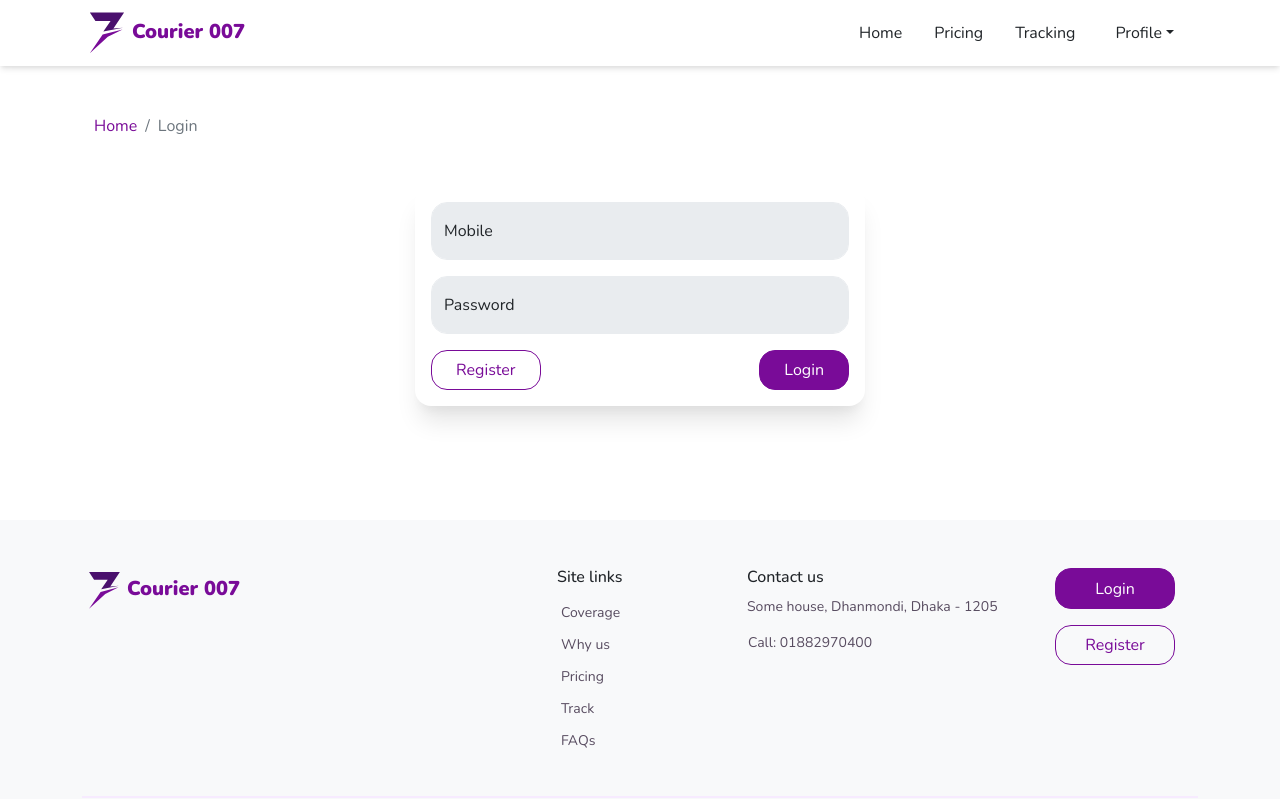
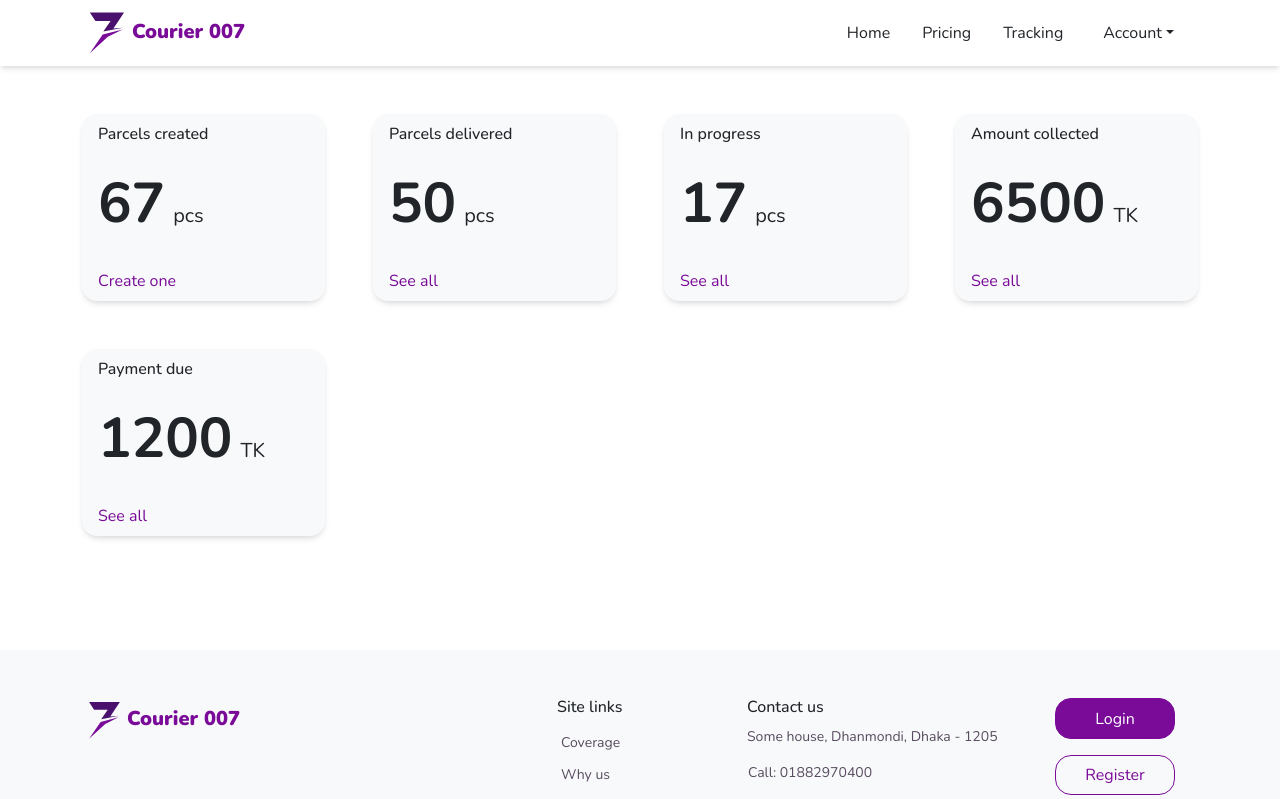
Before and after one commit to sifatulrabbi/courier-seven-webapp, a React (Create React App) app: page /users in a window 1280 px wide. Before the commit this address led to /login. Shown: the top 799 px of the page. Built offline with nearby package versions, Linux system fonts and the light colour scheme.

Commit message:
feat(pages): users page
BREAKING CHANGE: update navbar links and fix navbar not closing after
clicking links. add users dashboard component

```diff
--- a/src/app.jsx
+++ b/src/app.jsx
@@ -2,12 +2,12 @@ import React from "react";
 import "./styles/main.scss";
 import { Route, Routes } from "react-router-dom";
 import { Home } from "./pages";
-import ProtectedRoute from "./components/protected-route";
 import { AuthProvider, PageLinksProvider } from "./contexts";
 import Navbar from "./components/navbar";
 import Footer from "./components/footer";
 import Login from "./pages/login";
 import Register from "./pages/register";
+import Users from "./pages/users";
 
 export default function App() {
   return (
@@ -18,11 +18,7 @@ export default function App() {
           <Route path="/" element={<Home />} />
           <Route path="/login" element={<Login />} />
           <Route path="/register/*" element={<Register />} />
-          <Route path="/users" element={<ProtectedRoute />}>
-            <Route path="/users/track" element={<div />} />
-            <Route path="/users/dashboard" element={<div />} />
-            <Route path="/users/create-parcel" element={<div />} />
-          </Route>
+          <Route path="/users/*" element={<Users />} />
         </Routes>
         <Footer />
       </PageLinksProvider>
--- a/src/components/faqs.jsx
+++ b/src/components/faqs.jsx
@@ -17,10 +17,10 @@ const FAQs = () => {
           <Accordion.Item
             key={v4()}
             eventKey={index}
-            className="my-3 rounded shadow border-0 bg-gray"
+            className="my-3 rounded shadow border-0"
             style={{ overflow: "hidden" }}
           >
-            <Accordion.Header className="bg-gray">
+            <Accordion.Header>
               <span className="d-block" style={{ width: "90%" }}>
                 {data.ques}
               </span>
--- a/src/components/footer.jsx
+++ b/src/components/footer.jsx
@@ -21,7 +21,7 @@ const Footer = () => {
   return (
     <Container fluid className="bg-gray py-5">
       <Container className="container-lg h-100">
-        <Row className="g-4">
+        <Row className="g-4 mb-3">
           <Col md="5" lg="5" className="text-center text-md-start mb-3">
             <Link to="/" style={{ textDecoration: "none" }}>
               <img src={brand} alt="Courier 007" height="45px" />
@@ -78,9 +78,10 @@ const Footer = () => {
             </Button>
           </Col>
         </Row>
+        <div className="w-100 divider" style={{ height: 1 }} />
         <Container
           fluid
-          className="border-top border-2 mt-4 pt-2 d-flex flex-column flex-md-row align-items-center"
+          className="pt-2   d-flex flex-column flex-md-row align-items-center"
           style={{ justifyContent: "space-between", gridGap: "2rem" }}
         >
           <small className="text-secondary">
--- a/src/components/navbar/index.jsx
+++ b/src/components/navbar/index.jsx
@@ -8,22 +8,28 @@ import ProfileAccordion from "./profile-accordion";
 
 const navItems = [
   { name: "Home", link: "/" },
-  { name: "Pricing", link: "#pricing" },
-  { name: "Tracking", link: "/users/track" },
+  { name: "Pricing", link: "/#pricing" },
+  { name: "Tracking", link: "/users/tracking" },
 ];
 
 const navProfileLinks = [
-  { name: "Dashboard", link: "/users/profile" },
+  { name: "Dashboard", link: "/users/" },
+  { name: "Profile", link: "/users/profile" },
   { name: "Create parcel", link: "/users/create-parcel" },
-  { name: "Payments", link: "/users/payments" },
+  { name: "Parcels", link: "/users/parcels" },
+  { name: "payments", link: "/users/payments" },
   { name: "Logout", link: "/users/logout" },
 ];
 
 export default function Navbar() {
   const [showMenu, setShowMenu] = React.useState(false);
 
-  function toggleMenu(e) {
-    setShowMenu((prev) => !prev);
+  function toggleMenu(e, value) {
+    if (value !== undefined) {
+      setShowMenu(value);
+    } else {
+      setShowMenu((prev) => !prev);
+    }
   }
 
   return (
@@ -64,7 +70,10 @@ export default function Navbar() {
               </Nav.Link>
             ))}
             <ProfileDropdown links={navProfileLinks} />
-            <ProfileAccordion links={navProfileLinks} />
+            <ProfileAccordion
+              links={navProfileLinks}
+              callback={(e) => toggleMenu(e, false)}
+            />
           </Nav>
         </div>
       </Container>
--- a/src/components/navbar/profile-accordion.jsx
+++ b/src/components/navbar/profile-accordion.jsx
@@ -1,13 +1,18 @@
 import React from "react";
 import { Accordion, ListGroup, ListGroupItem } from "react-bootstrap";
+import { Link } from "react-router-dom";
 import { v4 } from "uuid";
 
-const ProfileAccordion = ({ links }) => {
+const ProfileAccordion = ({ links, callback }) => {
+  function handleClick(e) {
+    callback(e);
+  }
+
   return (
     <Accordion className="w-100 rounded-0 border-0 d-lg-none">
       <Accordion.Item eventKey="1" className="rounded-0 border-0">
         <Accordion.Header className="rounded-0 border-bottom">
-          Profile
+          Account
         </Accordion.Header>
         <Accordion.Body className="rounded-0 p-0">
           <ListGroup
@@ -15,8 +20,14 @@ const ProfileAccordion = ({ links }) => {
             style={{ paddingLeft: "2rem" }}
           >
             {links.map((link) => (
-              <ListGroupItem key={v4()} className="border-0 border-bottom">
-                {link.name}
+              <ListGroupItem
+                key={v4()}
+                className="border-0 border-bottom"
+                onClick={handleClick}
+              >
+                <Link to={link.link} className="text-secondary w-100 d-block">
+                  {link.name}
+                </Link>
               </ListGroupItem>
             ))}
           </ListGroup>
--- a/src/components/navbar/profile-dropdown.jsx
+++ b/src/components/navbar/profile-dropdown.jsx
@@ -12,7 +12,7 @@ const ProfileDropdown = ({ links }) => {
         aria-expanded="false"
         className="bg-white border-0 text-dark"
       >
-        Profile
+        Account
       </Dropdown.Toggle>
       <Dropdown.Menu aria-labelledby="navProfileDropdown">
         {links.map((link) => (
--- a/src/components/reg-form-primary.jsx
+++ b/src/components/reg-form-primary.jsx
@@ -1,7 +1,6 @@
 import React from "react";
 import { Button, Form, Container } from "react-bootstrap";
 import FormGroup from "./form-group";
-import { v4 } from "uuid";
 import { useNavigate, Link } from "react-router-dom";
 
 const PrimaryRegForm = ({ callBack }) => {
--- /dev/null
+++ b/src/components/users-dashboard.jsx
@@ -0,0 +1,66 @@
+import React from "react";
+import { Row, Col, Card, Container } from "react-bootstrap";
+import { Link } from "react-router-dom";
+import { v4 } from "uuid";
+
+const dashboardData = [
+  {
+    header: "Parcels created",
+    value: "67",
+    ext: "pcs",
+    link: { name: "Create one", path: "/users/create-parcel" },
+  },
+  {
+    header: "Parcels delivered",
+    value: "50",
+    ext: "pcs",
+    link: { name: "See all", path: "/users/parcels" },
+  },
+  {
+    header: "In progress",
+    value: "17",
+    ext: "pcs",
+    link: { name: "See all", path: "/users/parcels" },
+  },
+  {
+    header: "Amount collected",
+    value: "6500",
+    ext: "TK",
+    link: { name: "See all", path: "/users/payments" },
+  },
+  {
+    header: "Payment due",
+    value: "1200",
+    ext: "TK",
+    link: { name: "See all", path: "/users/payments" },
+  },
+];
+
+const UsersDashboard = () => {
+  return (
+    <Container className="container-lg p-0">
+      <Row className="p-0">
+        {dashboardData.map(({ header, value, ext, link }) => (
+          <Col key={v4()} sm="12" md="4" lg="3" className="p-4">
+            <Card className="shadow-sm border-0 bg-gray">
+              <Card.Header className="bg-gray border-0">
+                <span className="h6">{header}</span>
+              </Card.Header>
+              <Card.Body>
+                <Card.Title className="display-4 fw-bold">
+                  {value}
+                  <small className="fs-5 fw-normal px-2">{ext}</small>
+                </Card.Title>
+              </Card.Body>
+              <Card.Footer className="bg-gray border-0">
+                <Link to={link.path}>{link.name}</Link>
+              </Card.Footer>
+            </Card>
+          </Col>
+        ))}
+      </Row>
+    </Container>
+  );
+};
+
+export default UsersDashboard;
--- a/src/contexts/auth.context.jsx
+++ b/src/contexts/auth.context.jsx
@@ -12,7 +12,7 @@ export function useAuth() {
 }
 
 export function AuthProvider({ children }) {
-  const [isAuthenticated, setIsAuthenticated] = React.useState(false);
+  const [isAuthenticated, setIsAuthenticated] = React.useState(true);
   const [user, setUser] = React.useState(null);
 
   function login(user) {
--- /dev/null
+++ b/src/pages/users.jsx
@@ -0,0 +1,25 @@
+import React from "react";
+import { Container } from "react-bootstrap";
+import { Routes, Route } from "react-router-dom";
+import ProtectedRoute from "../components/protected-route";
+import UsersDashboard from "../components/users-dashboard";
+
+const Users = () => {
+  return (
+    <Container fluid style={{ paddingTop: "90px", paddingBottom: "90px" }}>
+      <Routes>
+        <Route path="/" element={<ProtectedRoute />}>
+          <Route path="/" element={<UsersDashboard />} />
+          <Route path="/profile" element={<h1>Profile</h1>} />
+          <Route path="/parcels" element={<h1>Parcels</h1>} />
+          <Route path="/create-parcel" element={<h1>Create parcel</h1>} />
+          <Route path="/tracking" element={<h1>Tracking</h1>} />
+          <Route path="/payments" element={<h1>Tracking</h1>} />
+          <Route path="/logout" element={<h1>Logout</h1>} />
+        </Route>
+      </Routes>
+    </Container>
+  );
+};
+
+export default Users;
--- a/src/styles/_custom.scss
+++ b/src/styles/_custom.scss
@@ -123,5 +123,9 @@ a {
   text-decoration: none;
 }
 
+.divider {
+  background-color: $gray-300;
+}
+
 @import "./components/accordion";
 @import "./components/navbar";
```
